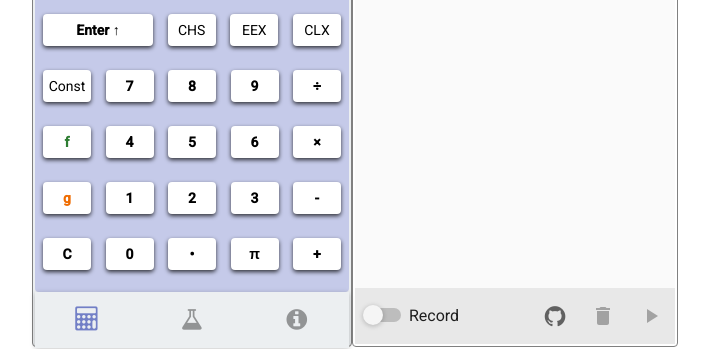
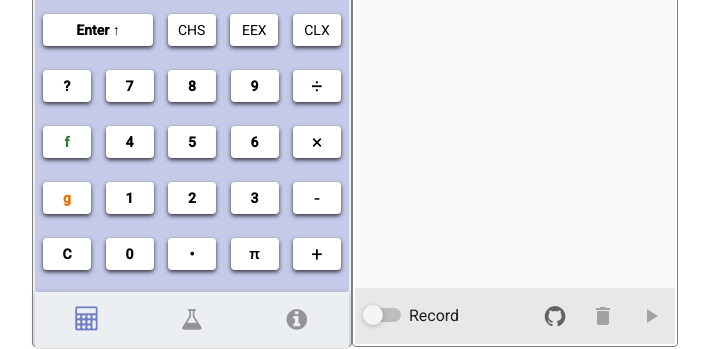
Before and after one commit to essamalsaloum/hp-35-emulator, a React (Create React App) app: page / in a window 1280 px wide. Shown: the part 289-638 px from the top of the page, without its empty margins (285-994 px from the left). Built offline with nearby package versions, Linux system fonts and the light colour scheme.

Commit message:
keypad tweaks

```diff
--- a/src/containers/Key.css
+++ b/src/containers/Key.css
@@ -29,6 +29,10 @@
     color: #EF6C00;
 }
 
+.Key--keyCode-div, .Key--keyCode-mul, .Key--keyCode-sub, .Key--keyCode-add {
+  font-size: 1.25em;
+}
+
 .Key--keyCode-enter {
     width: 110px;
 }
--- a/src/containers/Keypad.js
+++ b/src/containers/Keypad.js
@@ -35,32 +35,32 @@ export default class Keypad extends React.PureComponent {
           <Key label="CLX" keyCode={C.CLX} />
         </div>
         <div className="Keypad--row">
-          <Key label="Const" keyCode={C.CONST} />
+          <Key label="?" keyCode={C.CONST} addClass="Key--bold"/>
           <Key label="7" keyCode={C.D7} addClass="Key--bold" />
           <Key label="8" keyCode={C.D8} addClass="Key--bold" />
           <Key label="9" keyCode={C.D9} addClass="Key--bold" />
-          <Key label="÷" keyCode={C.DIV} addClass="Key--bold" />
+          <Key label="÷" keyCode={C.DIV} />
         </div>
         <div className="Keypad--row">
           <Key label="f" keyCode={C.SHIFT_UP} addClass="Key--bold" />
           <Key label="4" keyCode={C.D4} addClass="Key--bold" />
           <Key label="5" keyCode={C.D5} addClass="Key--bold" />
           <Key label="6" keyCode={C.D6} addClass="Key--bold" />
-          <Key label="×" keyCode={C.MUL} addClass="Key--bold" />
+          <Key label="×" keyCode={C.MUL} />
         </div>
         <div className="Keypad--row">
           <Key label="g" keyCode={C.SHIFT_DOWN} addClass="Key--bold" />
           <Key label="1" keyCode={C.D1} addClass="Key--bold" />
           <Key label="2" keyCode={C.D2} addClass="Key--bold" />
           <Key label="3" keyCode={C.D3} addClass="Key--bold" />
-          <Key label="-" keyCode={C.SUB} addClass="Key--bold" />
+          <Key label="-" keyCode={C.SUB} />
         </div>
         <div className="Keypad--row">
           <Key label="C" keyCode={C.CLX} addClass="Key--bold" />
           <Key label="0" keyCode={C.D0} addClass="Key--bold" />
           <Key label="•" keyCode={C.DOT} addClass="Key--bold" />
           <Key label="π" keyCode={C.PI} addClass="Key--bold" />
-          <Key label="+" keyCode={C.ADD} addClass="Key--bold" />
+          <Key label="+" keyCode={C.ADD} />
         </div>
       </div>
     )
```
